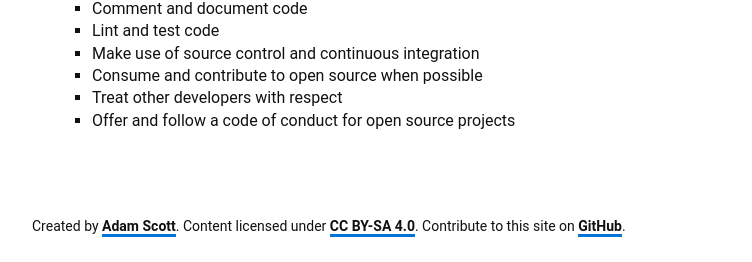
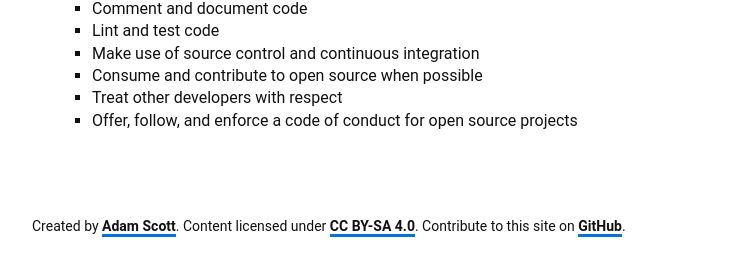
Before and after one commit to ascott1/ethicalweb.org, a Jekyll site: the page built from index.html, in a window 1280 px wide. Shown: the part 831-1093 px from the top of the page, without its empty margins (248-1000 px from the left). Built offline with Jekyll 4.4.1, drawn with Linux system fonts in a browser that asks for light colours.

Commit message:
add 'enforcing' to code of conduct language

```diff
--- a/index.html
+++ b/index.html
@@ -45,7 +45,7 @@ layout: default
         <li>Make use of source control and continuous integration</li>
         <li>Consume and contribute to open source when possible</li>
         <li>Treat other developers with respect</li>
-        <li>Offer and follow a code of conduct for open source projects</li>
+        <li>Offer, follow, and enforce a code of conduct for open source projects</li>
       </ul>
     </li>
   </ol>
```
Also changed, not shown: books.md (+1 -1 lines).
